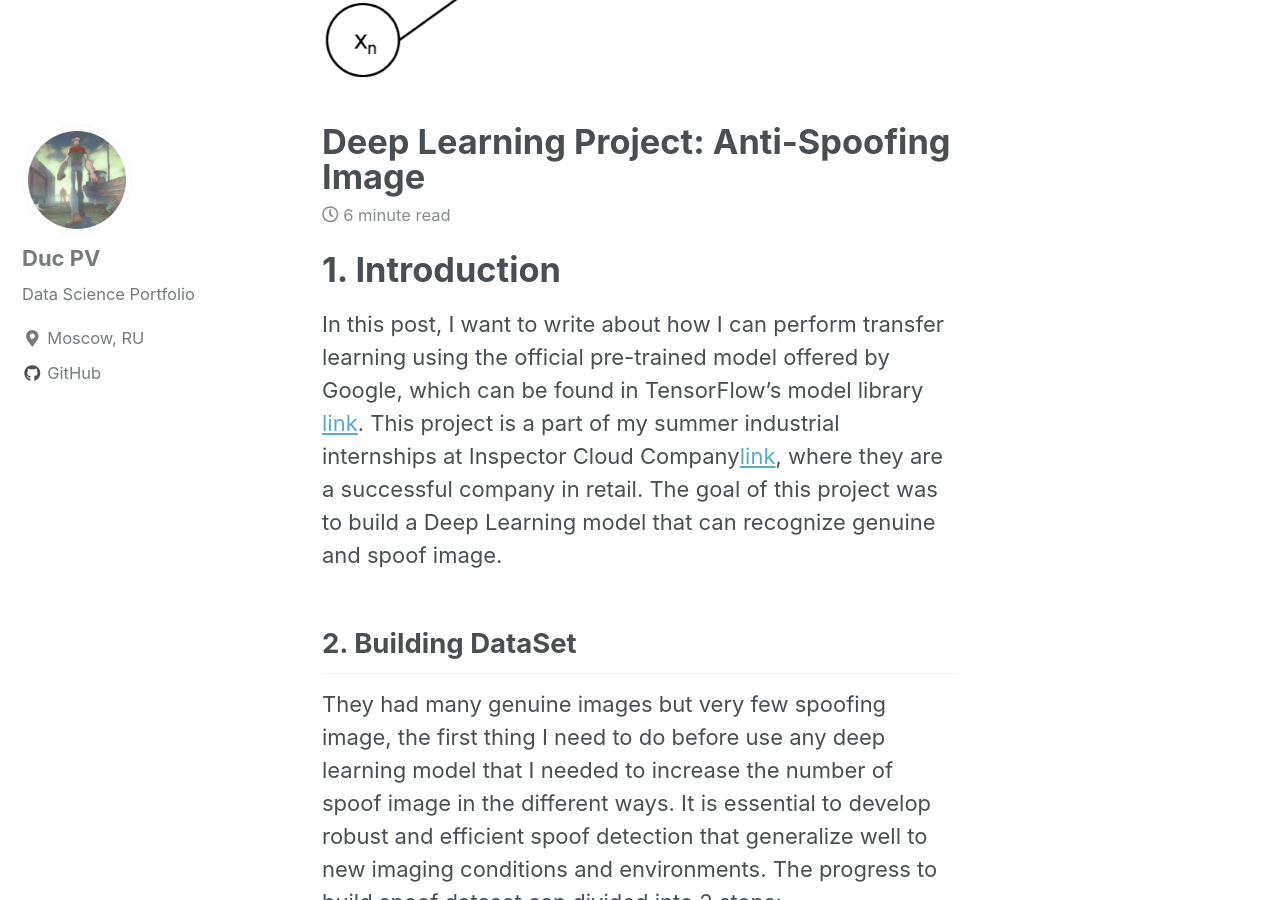
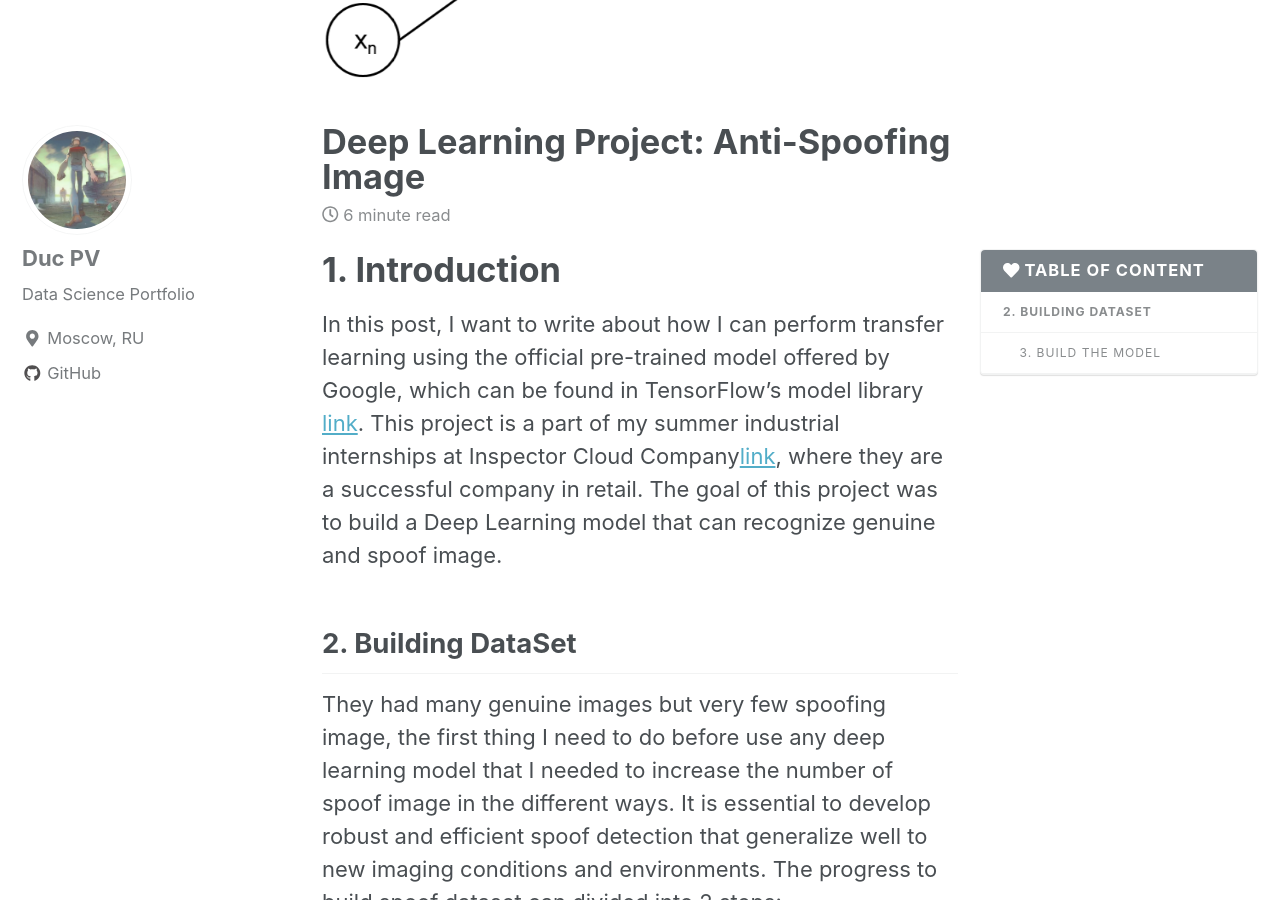
Before and after one commit to PhanDuc/PhanDuc.github.io, a Jekyll site: the page built from _posts/2018-07-18-transferlearning.md, in a window 1280 px wide and 900 px high, scrolled down 374 px. Built offline with Jekyll 4.4.1, drawn with Linux system fonts in a browser that asks for light colours; nearby versions of some CDN libraries; some of the changed lines change nothing that is shown.

Commit message:
Render again

```diff
--- a/_posts/2018-07-18-transferlearning.md
+++ b/_posts/2018-07-18-transferlearning.md
@@ -5,10 +5,10 @@ tags: [machine lerning, data science, deep learning, neural network]
 header:
     image: "/images/perceptron/percept.jpg"
 excerpt: "Deep Learning, Machine Learning, Data Science"
-mathjax: "true"
-#toc: true
+toc: true
 toc_label: "Table of Content"
 toc_icon: "heart"
+mathjax: "true"
 ---
 
 # 1. Introduction
```
Also changed, not shown: _pages/deeplearning.md (+1 -0 lines).
